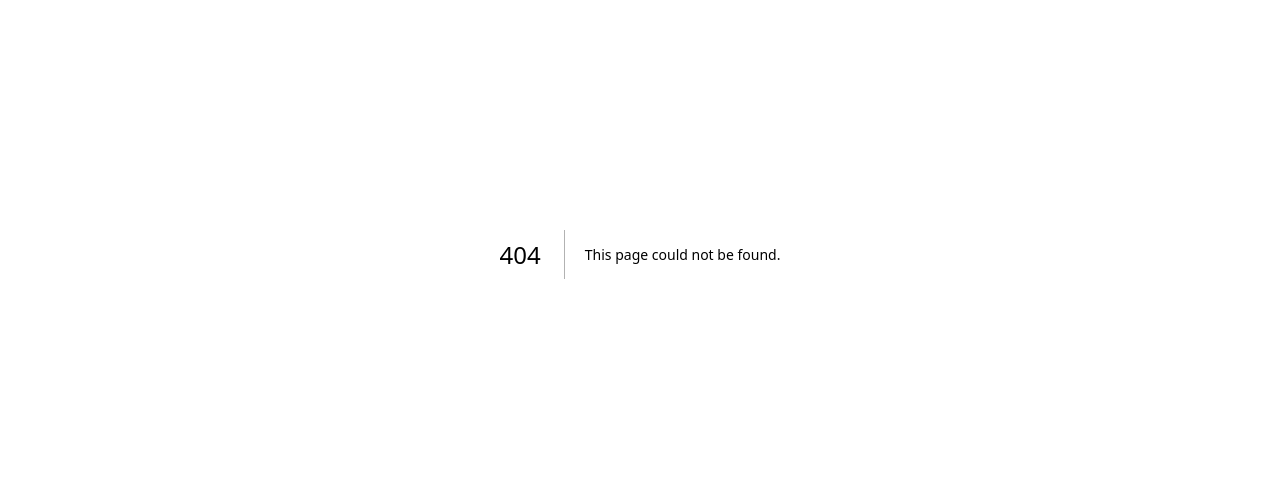
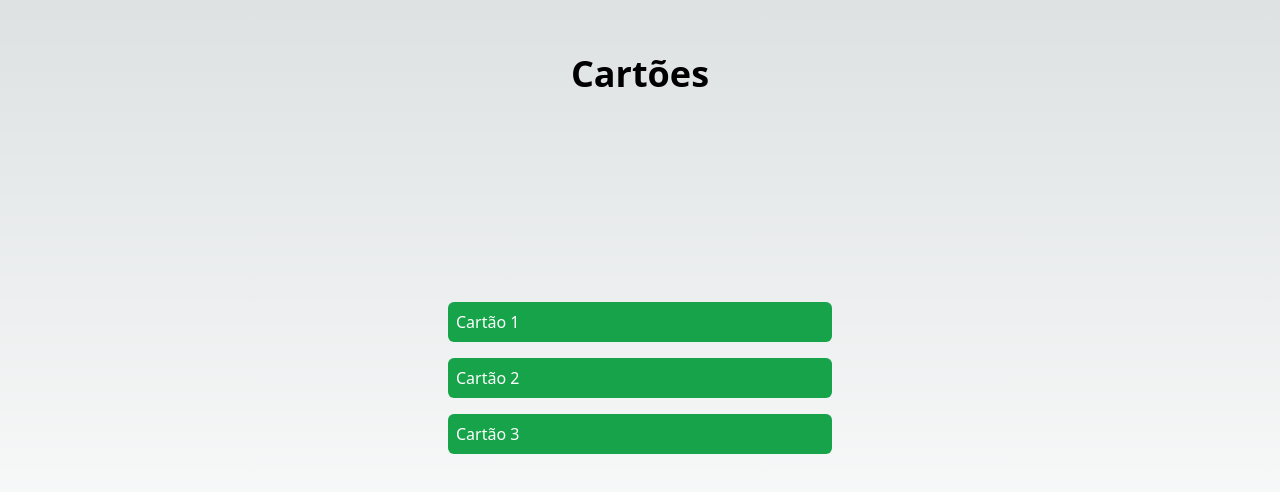
Before and after one commit to Ahnitam/nexjs_front_challenge, a Next.js app: page /customers/1/cards in a window 1280 px wide. Before the commit this address had no page. Shown: the part 146-638 px from the top of the page. Built offline with nearby package versions, Linux system fonts and the light colour scheme.

Commit message:
chore: add pages

```diff
--- a/src/pages/api/hello.ts
+++ /dev/null
@@ -1,13 +0,0 @@
-// Next.js API route support: https://nextjs.org/docs/api-routes/introduction
-import type { NextApiRequest, NextApiResponse } from "next";
-
-type Data = {
-  name: string;
-};
-
-export default function handler(
-  req: NextApiRequest,
-  res: NextApiResponse<Data>,
-) {
-  res.status(200).json({ name: "John Doe" });
-}
--- /dev/null
+++ b/src/pages/customers/[customer_id]/cards/[card_id]/index.tsx
@@ -0,0 +1,10 @@
+import { useRouter } from "next/router";
+
+export default function Card() {
+  const router = useRouter();
+  return (
+    <main className="flex min-h-screen flex-col items-center justify-around p-24">
+      <h1 className="text-4xl font-bold">Cartão: {router.query.card_id}</h1>
+    </main>
+  );
+}
--- /dev/null
+++ b/src/pages/customers/[customer_id]/cards/index.tsx
@@ -0,0 +1,16 @@
+import { useRouter } from "next/router";
+
+export default function Cards() {
+  const router = useRouter();
+  console.log(router.query);
+  return (
+    <main className="flex min-h-screen flex-col items-center justify-around p-24">
+      <h1 className="text-4xl font-bold">Cartões</h1>
+      <div className="flex flex-col w-96 space-y-4">
+        <div className="p-2 bg-green-600 text-white rounded-md">Cartão 1</div>
+        <div className="p-2 bg-green-600 text-white rounded-md">Cartão 2</div>
+        <div className="p-2 bg-green-600 text-white rounded-md">Cartão 3</div>
+      </div>
+    </main>
+  );
+}
--- /dev/null
+++ b/src/pages/customers/[customer_id]/index.tsx
@@ -0,0 +1,10 @@
+import { useRouter } from "next/router";
+
+export default function Customer() {
+  const router = useRouter();
+  return (
+    <main className="flex min-h-screen flex-col items-center justify-around p-24">
+      <h1 className="text-4xl font-bold">{router.query.customer_id}</h1>
+    </main>
+  );
+}
--- /dev/null
+++ b/src/pages/customers/index.tsx
@@ -0,0 +1,12 @@
+export default function Customers() {
+  return (
+    <main className="flex min-h-screen flex-col items-center justify-around p-24">
+      <h1 className="text-4xl font-bold">Clientes</h1>
+      <div className="flex flex-col w-96 space-y-4">
+        <div className="p-2 bg-green-600 text-white rounded-md">Cliente 1</div>
+        <div className="p-2 bg-green-600 text-white rounded-md">Cliente 2</div>
+        <div className="p-2 bg-green-600 text-white rounded-md">Cliente 3</div>
+      </div>
+    </main>
+  );
+}
```
